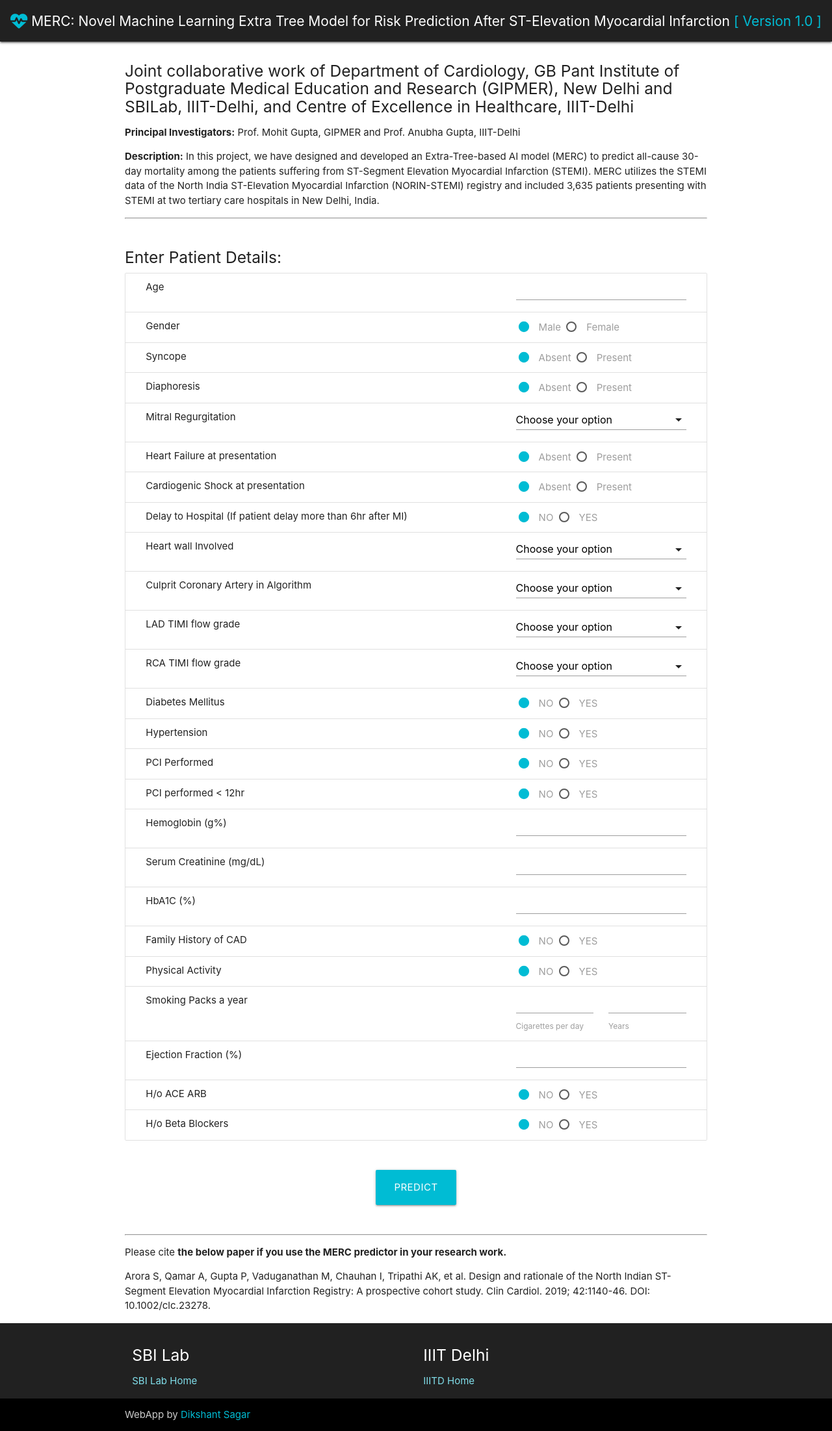
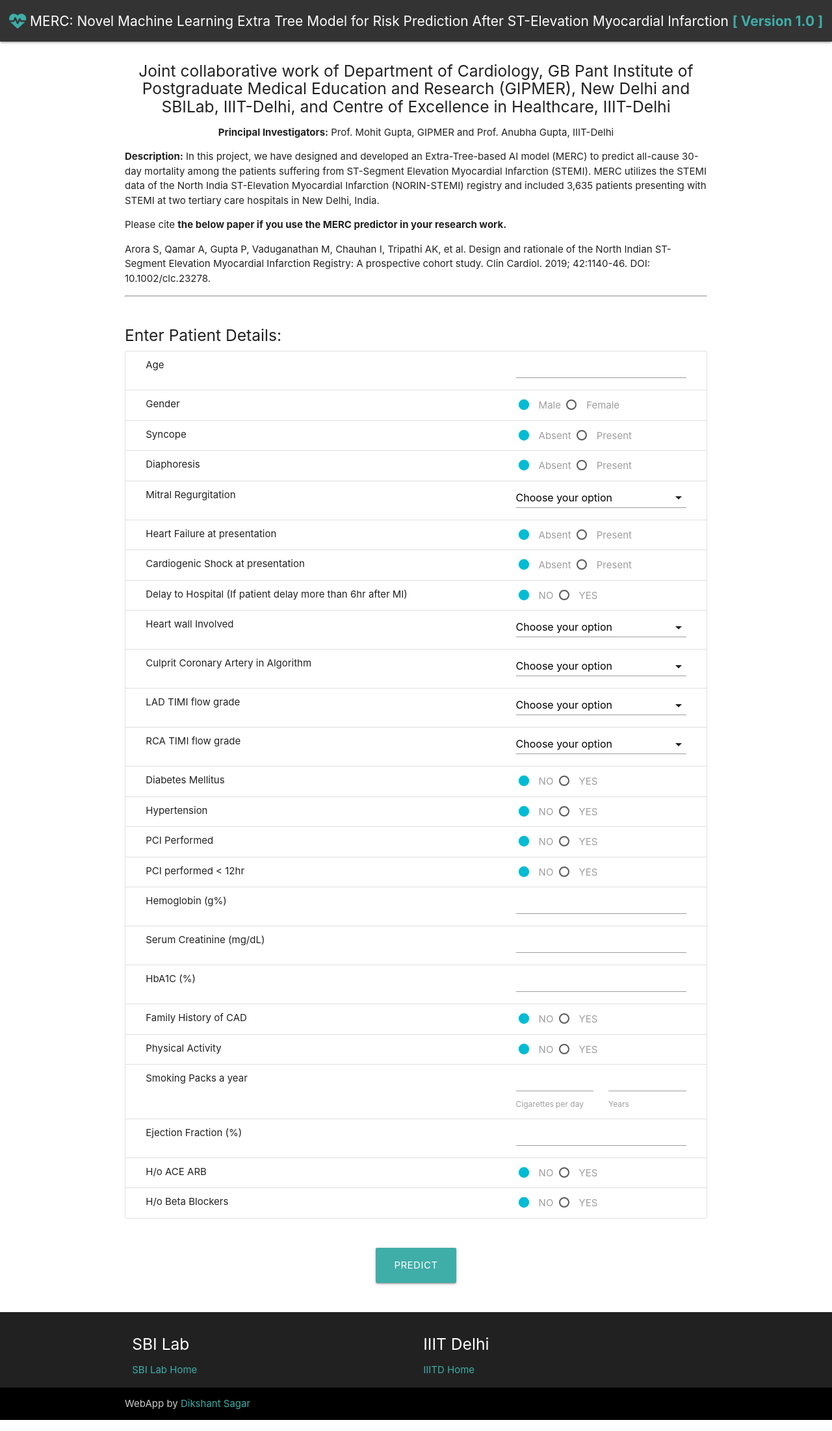
Before and after one commit to dikshantsagar/webheart, a Django app: page / in a window 1280 px wide. Shown: the whole page at 65% size. Run offline with Django 3.2, Linux system fonts and the light colour scheme; some libraries are stand-ins or nearby versions.

Commit message:
Update index.html

```diff
--- a/templates/index.html
+++ b/templates/index.html
@@ -15,27 +15,35 @@
 </head>
 <body>
 
-  <nav class="nav-extended">
-    <nav class="grey darken-4" role="navigation">
+
+    <nav role="navigation" style="background-color: #333333;">
       <div class="nav-wrapper center">
         <a href="#" class="headboard">
-         <i class="fas fa-heartbeat fa-lg cyan-text"></i>
-         MERC: Novel Machine Learning Extra Tree Model for Risk Prediction After ST-Elevation Myocardial Infarction <span class="cyan-text"> [ Version 1.0 ]</span>
+         <i class="fas fa-heartbeat fa-lg " style="color:#3FADA8;"></i>
+         MERC: Novel Machine Learning Extra Tree Model for Risk Prediction After ST-Elevation Myocardial Infarction <span style="color:#3FADA8;"><b>[ Version 1.0 ]</b></span>
         </a>
 
       </div>
     </nav>
-  </nav>
+
 
 
   <div class="container" style="padding-top: 2vh;">
 
 
-        <h5>Joint collaborative work of Department of Cardiology, GB Pant Institute of Postgraduate Medical Education and Research (GIPMER),
+        <h5 class="center">Joint collaborative work of Department of Cardiology, GB Pant Institute of Postgraduate Medical Education and Research (GIPMER),
              New Delhi and SBILab, IIIT-Delhi, and  Centre of Excellence in Healthcare, IIIT-Delhi</h5>
-        <p><b>Principal Investigators:</b> Prof. Mohit Gupta, GIPMER and Prof. Anubha Gupta, IIIT-Delhi</p>
+        <p class="center"><b>Principal Investigators:</b> Prof. Mohit Gupta, GIPMER and Prof. Anubha Gupta, IIIT-Delhi</p>
         <p><b>Description:</b> In this project, we have designed and developed an Extra-Tree-based AI model (MERC) to predict all-cause 30-day mortality among the patients suffering from ST-Segment Elevation Myocardial Infarction (STEMI).  MERC utilizes the STEMI data of the North India ST-Elevation Myocardial Infarction (NORIN-STEMI) registry and included 3,635 patients presenting with STEMI at two tertiary care hospitals in New Delhi, India.</p>
+
+
+            <p>Please cite <b>the below paper if you use the MERC predictor in your research work.</b></p>
+            <p>
+              Arora S, Qamar A, Gupta P, Vaduganathan M, Chauhan I, Tripathi AK, et al. Design and rationale of the North Indian ST-Segment Elevation Myocardial Infarction Registry: A prospective cohort study. Clin Cardiol. 2019; 42:1140-46. DOI: 10.1002/clc.23278.
+            </p>
+
         <hr><br>
+
       <h5>Enter Patient Details:</h5>
       <ul class="collection">
         <li class="collection-item">
@@ -287,19 +295,19 @@
       </ul>
       <form class="row form center" id="pred" method='POST' onsubmit="return false" style="margin:3rem;">
         {% csrf_token %}
-        <a class="waves-effect waves-light btn-large cyan predict modal-trigger" href='#predmodal'>Predict</a>
+        <a class="waves-effect waves-light btn-large predict modal-trigger" style="background-color:#3FADA8;" href='#predmodal'>Predict</a>
       </form>
 
   </div>
 
   <div class="modal" id="predmodal">
       <div class="modal-content">
-        <h1>
+        <h3>
             Mortality Prediction
-        </h1>
+        </h3>
         <div class="container">
             <div class="row">
-                <div class="col s6 l10 center" style="margin-top: 20px;">
+                <div class="col s10 l10 center" style="margin-top: 20px;">
 
                     <div class="preloader-wrapper big active" id="loader">
                         <div class="spinner-layer spinner-blue-only">
@@ -312,12 +320,12 @@
                           </div>
                         </div>
                       </div>
-                    <div class="progress cyan hidden" id="progbar">
+                    <div class="progress hidden" style="background-color:#3FADA8;" id="progbar">
                         <div class="determinate red" id="measure"></div>
                     </div>
                 </div>
-                <div class="col s6 l2">
-                    <h2 id="meas" style="margin-top: 0;"></h2>
+                <div class="col s2 l2">
+                    <h5 id="meas" ></h5>
                 </div>
 
             </div>
@@ -331,14 +339,7 @@
       </div>
   </div>
 
-  <div class="container">
-    <hr>
 
-    <p>Please cite <b>the below paper if you use the MERC predictor in your research work.</b></p>
-    <p>
-      Arora S, Qamar A, Gupta P, Vaduganathan M, Chauhan I, Tripathi AK, et al. Design and rationale of the North Indian ST-Segment Elevation Myocardial Infarction Registry: A prospective cohort study. Clin Cardiol. 2019; 42:1140-46. DOI: 10.1002/clc.23278.
-    </p>
-  </div>
 
 
 
@@ -348,7 +349,7 @@
         <div class="col l6 s12">
           <h5 class="white-text">SBI Lab</h5>
           <ul>
-            <li><a class="cyan-text text-lighten-3" href="http://sbilab.iiitd.edu.in/">SBI Lab Home</a></li>
+            <li><a style="color:#3FADA8;" href="http://sbilab.iiitd.edu.in/">SBI Lab Home</a></li>
           </ul>
 
 
@@ -357,14 +358,14 @@
         <div class="col l3 s12">
           <h5 class="white-text">IIIT Delhi</h5>
           <ul>
-            <li><a class="cyan-text text-lighten-3" href="https://iiitd.ac.in/">IIITD Home</a></li>
+            <li><a style="color:#3FADA8;" href="https://iiitd.ac.in/">IIITD Home</a></li>
           </ul>
         </div>
       </div>
     </div>
     <div class="footer-copyright black">
       <div class="container">
-      WebApp by <a class="cyan-text" href="https://www.linkedin.com/in/dikshant-sagar-1964b7110/">Dikshant Sagar</a>
+      WebApp by <a style="color:#3FADA8;" href="https://www.linkedin.com/in/dikshant-sagar-1964b7110/">Dikshant Sagar</a>
       </div>
     </div>
   </footer>
```
